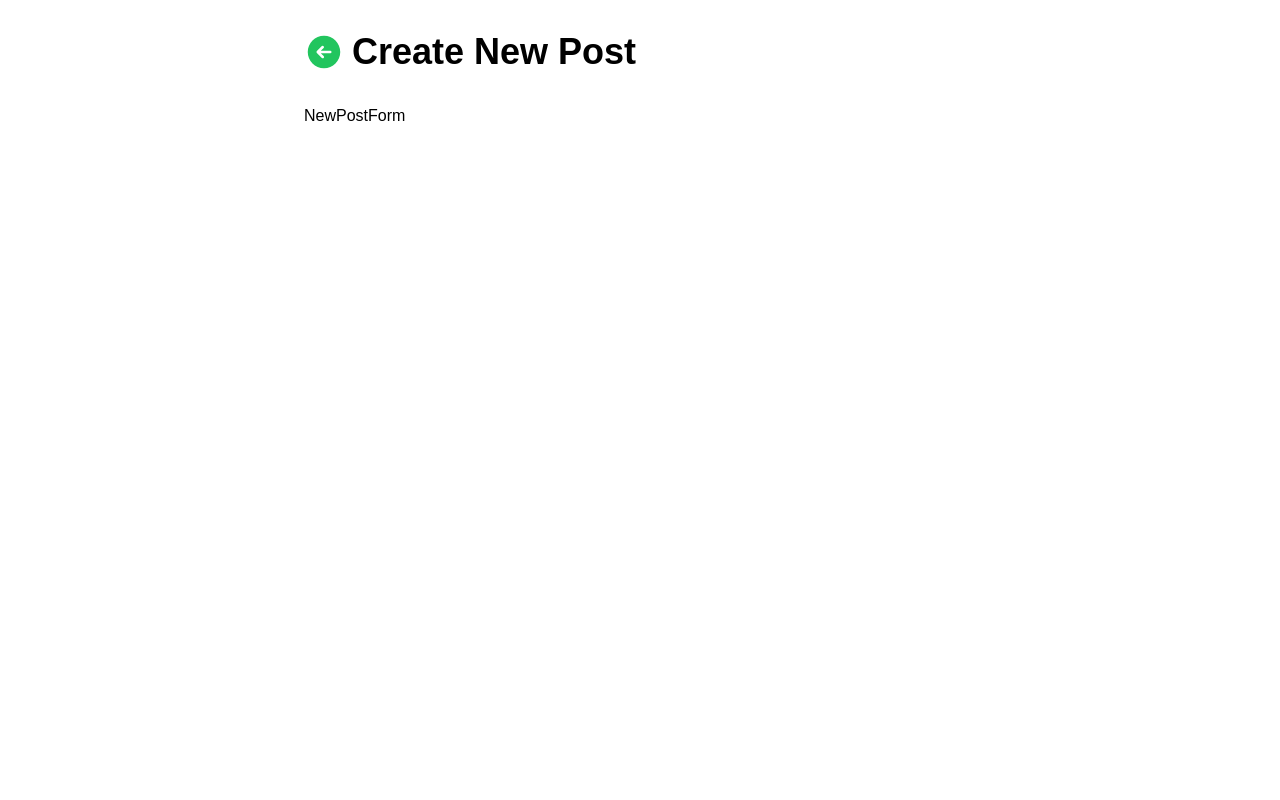
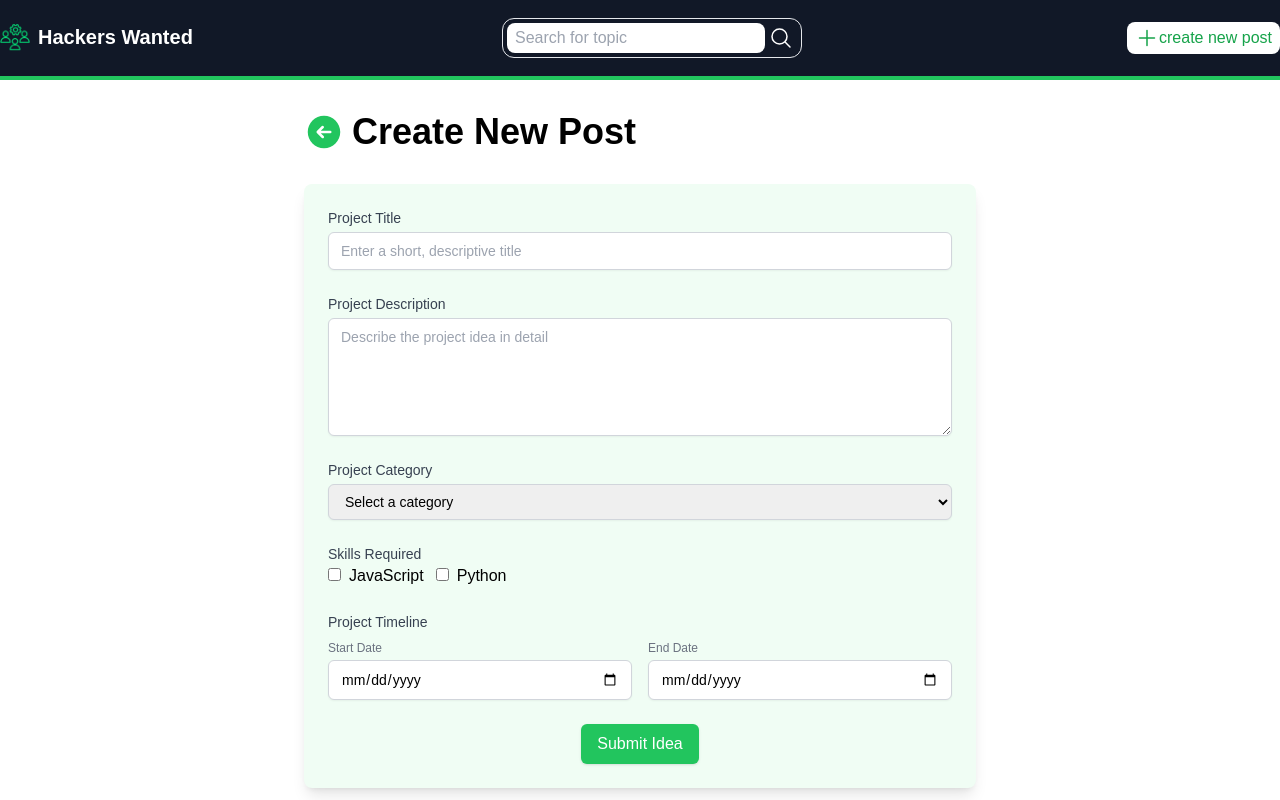
Before and after one commit to yunahu/hackers-wanted, a React (Vite) app: page /newpost in a window 1280 px wide. Built offline with nearby package versions, Linux system fonts and the light colour scheme; a web font is replaced by a local one.

Commit message:
refactor: Update NewPost

```diff
--- a/src/components/NavBar.jsx
+++ b/src/components/NavBar.jsx
@@ -8,7 +8,10 @@ function NavBar() {
   return (
     <nav className="h-[80px] bg-gray-900 border-b-4 border-green-500 text-white">
       <div className="h-full max-w-7xl flex justify-between items-center mx-auto">
-        <div className="my-auto h-[30px] text-xl flex font-bold">
+        <div
+          className="my-auto h-[30px] text-xl flex font-bold hover:cursor-pointer"
+          onClick={() => navigate("/")}
+        >
           <img src={Logo} alt="Hackers Wanted Logo" className="mr-2" />
           Hackers Wanted
         </div>
--- a/src/components/NewPostForm.jsx
+++ b/src/components/NewPostForm.jsx
@@ -1,3 +1,151 @@
 export default function NewPostForm() {
-  return <div>NewPostForm</div>;
+  return (
+    <form className="max-w-2xl mx-auto p-6 bg-green-50 shadow-lg rounded-lg space-y-6">
+      {/* Project Title */}
+      <div>
+        <label
+          className="block text-sm font-medium text-gray-700"
+          htmlFor="title"
+        >
+          Project Title
+        </label>
+        <input
+          type="text"
+          id="title"
+          name="title"
+          required
+          className="mt-1 block w-full px-3 py-2 border border-gray-300 rounded-md shadow-sm focus:ring-indigo-500 focus:border-indigo-500 sm:text-sm"
+          placeholder="Enter a short, descriptive title"
+        />
+      </div>
+
+      {/* Project Description */}
+      <div>
+        <label
+          className="block text-sm font-medium text-gray-700"
+          htmlFor="description"
+        >
+          Project Description
+        </label>
+        <textarea
+          id="description"
+          name="description"
+          required
+          rows="5"
+          className="mt-1 block w-full px-3 py-2 border border-gray-300 rounded-md shadow-sm focus:ring-indigo-500 focus:border-indigo-500 sm:text-sm"
+          placeholder="Describe the project idea in detail"
+        />
+      </div>
+
+      {/* Project Category */}
+      <div>
+        <label
+          className="block text-sm font-medium text-gray-700"
+          htmlFor="category"
+        >
+          Project Category
+        </label>
+        <select
+          id="category"
+          name="category"
+          required
+          className="mt-1 block w-full px-3 py-2 border border-gray-300 rounded-md shadow-sm focus:ring-indigo-500 focus:border-indigo-500 sm:text-sm"
+        >
+          <option value="">Select a category</option>
+          <option value="web-development">Web Development</option>
+          <option value="mobile-app">Mobile App</option>
+          <option value="ai-ml">AI / ML</option>
+          <option value="blockchain">Blockchain</option>
+        </select>
+      </div>
+
+      {/* Skills Required */}
+      <div>
+        <label
+          className="block text-sm font-medium text-gray-700"
+          htmlFor="skills"
+        >
+          Skills Required
+        </label>
+        <div className="flex gap-3 flex-wrap">
+          <div>
+            <input
+              type="checkbox"
+              id="skill-js"
+              name="skills"
+              value="JavaScript"
+            />
+            <label htmlFor="skill-js" className="ml-2">
+              JavaScript
+            </label>
+          </div>
+          <div>
+            <input
+              type="checkbox"
+              id="skill-python"
+              name="skills"
+              value="Python"
+            />
+            <label htmlFor="skill-python" className="ml-2">
+              Python
+            </label>
+          </div>
+          {/* Add more skills */}
+        </div>
+      </div>
+
+      {/* Timeline */}
+      {/* Project Timeline */}
+      <div>
+        <label className="block text-sm font-medium text-gray-700">
+          Project Timeline
+        </label>
+        <div className="grid grid-cols-2 gap-4 mt-2">
+          {/* Start Date */}
+          <div>
+            <label
+              htmlFor="start-date"
+              className="block text-xs font-medium text-gray-500"
+            >
+              Start Date
+            </label>
+            <input
+              type="date"
+              id="start-date"
+              name="start-date"
+              required
+              className="mt-1 block w-full px-3 py-2 border border-gray-300 rounded-md shadow-sm focus:ring-green-500 focus:border-green-500 sm:text-sm"
+            />
+          </div>
+
+          {/* End Date */}
+          <div>
+            <label
+              htmlFor="end-date"
+              className="block text-xs font-medium text-gray-500"
+            >
+              End Date
+            </label>
+            <input
+              type="date"
+              id="end-date"
+              name="end-date"
+              required
+              className="mt-1 block w-full px-3 py-2 border border-gray-300 rounded-md shadow-sm focus:ring-green-500 focus:border-green-500 sm:text-sm"
+            />
+          </div>
+        </div>
+      </div>
+
+      {/* Submit Button */}
+      <div className="flex justify-center">
+        <button
+          type="submit"
+          className="bg-green-500 text-white px-4 py-2 rounded-md shadow hover:bg-green-700 focus:ring focus:ring-green-500"
+        >
+          Submit Idea
+        </button>
+      </div>
+    </form>
+  );
 }
--- a/src/components/PostCard.jsx
+++ b/src/components/PostCard.jsx
@@ -7,7 +7,7 @@ function PostCard({ post }) {
   };
 
   return (
-    <div onClick={handleClick}>
+    <div className="hover:cursor-pointer" onClick={handleClick}>
       <div className="bg-[#d9d9d9] rounded-2xl">
         <div className="pl-[15px] pt-[13px] pr-[26px] pb-[17px]">
           <div className="rounded-full bg-white flex w-[66px] items-center mb-[15px]">
--- a/src/pages/NewPost.jsx
+++ b/src/pages/NewPost.jsx
@@ -1,4 +1,5 @@
 import NewPostForm from "../components/NewPostForm";
+import NavBar from "../components/NavBar";
 import { useNavigate } from "react-router-dom";
 import { ArrowLeftCircleIcon } from "@heroicons/react/24/solid";
 
@@ -6,6 +7,8 @@ export default function NewPost() {
   const navigate = useNavigate();
 
   return (
+    <>
+      <NavBar />
       <div className="PostView w-full max-w-2xl mx-auto flex flex-col">
         <div className="flex flex-row gap-2 items-center mt-8">
           <button
@@ -21,6 +24,7 @@ export default function NewPost() {
         <div className="mt-8 ">
           <NewPostForm />
         </div>
-    </div>
+      </div>{" "}
+    </>
   );
 }
--- a/src/pages/Post.jsx
+++ b/src/pages/Post.jsx
@@ -1,5 +1,11 @@
 import PostView from "../components/PostView";
+import NavBar from "../components/NavBar";
 
 export default function Post() {
-  return <PostView />;
+  return (
+    <>
+      <NavBar />
+      <PostView />
+    </>
+  );
 }
```
Lines whose indentation alone changed are shown as unchanged.
